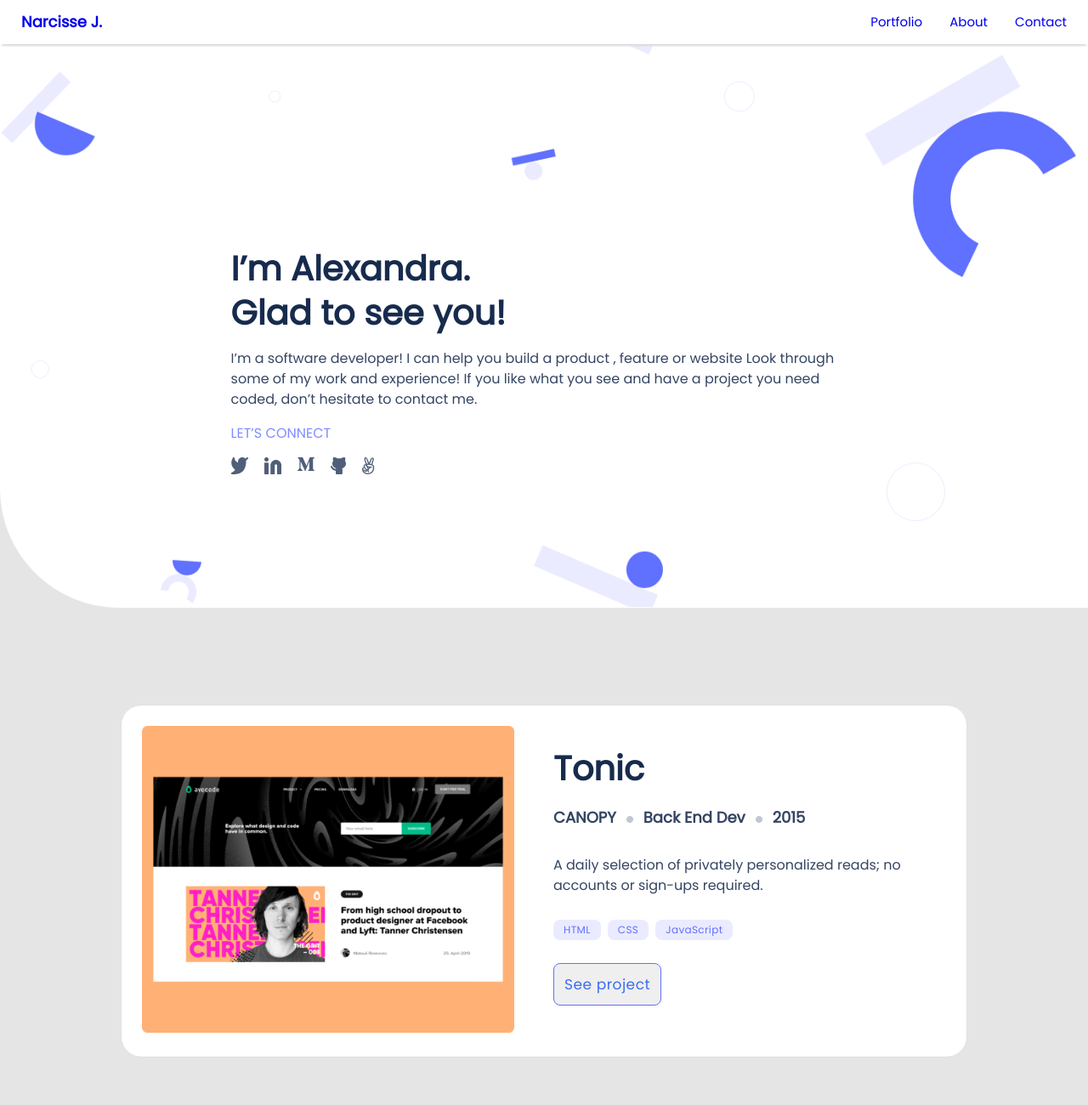
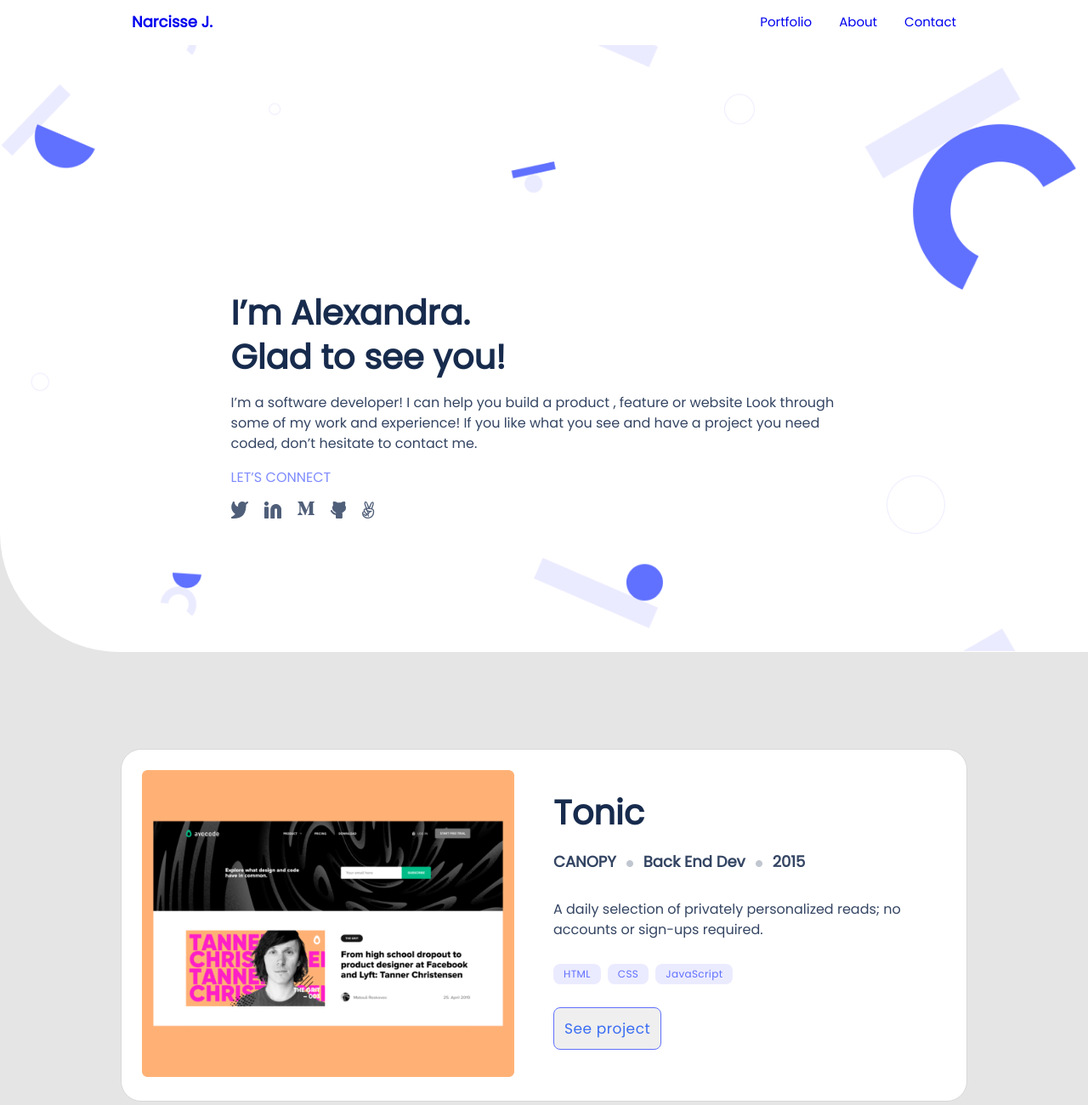
Before and after one commit to jojo987N/portfolio, a website: page index.html in a window 1280 px wide. Shown: the top 1300 px of the page at 85% size. Drawn offline with Linux system fonts and the light colour scheme.

Commit message:
Add border color to works card

```diff
--- a/style.css
+++ b/style.css
@@ -107,10 +107,12 @@ h1,
 }
 
 .Works .card {
-  border: 1px solid #dfe1e6;
+  /* border: 1px solid #dfe1e6; */
+  border: 1.5px solid #d9d9d9;
   padding: 1em;
   background: #fff;
   border-radius: 16px;
+  /* box-shadow: 0px 0px 4px 1px #d9d9d9; */
 }
 
 .contact-me h2 {
@@ -349,17 +351,16 @@ textarea::placeholder {
   }
 
   header {
-    /* padding: 0 155px; */
-    /* border:1px solid black; */
-    position: fixed;
+    padding: 0 155px;
+    /* navbar fixed */
+    /* position: fixed;
     top:0;
     left: 0;
-    /* right: 0; */
     width: 100%;
     box-sizing: border-box;
     padding-top: 0px;
-    box-shadow: 0 4px 2px -2px #d9d9d9;
-    z-index: 10;
+    box-shadow: 0px 1px 4px 1px #d9d9d9;
+    z-index: 10; */
   }
 
   .desktop {
@@ -397,7 +398,8 @@ textarea::placeholder {
   .headline-bg {
     background: url("./img/header-bg-desktop.png"), #fff;
     background-size: contain;
-    background-position: 0% 120%;
+    background-position: 0% 50%;
+    /* background-position: 0% 120%;  navbar fixed */
     border-bottom-left-radius: 140px;
   }
 
@@ -424,6 +426,7 @@ textarea::placeholder {
     gap: 22px;
     padding: 24px;
     border-radius: 24px;
+
   }
 
   .Works .left-block {
```
